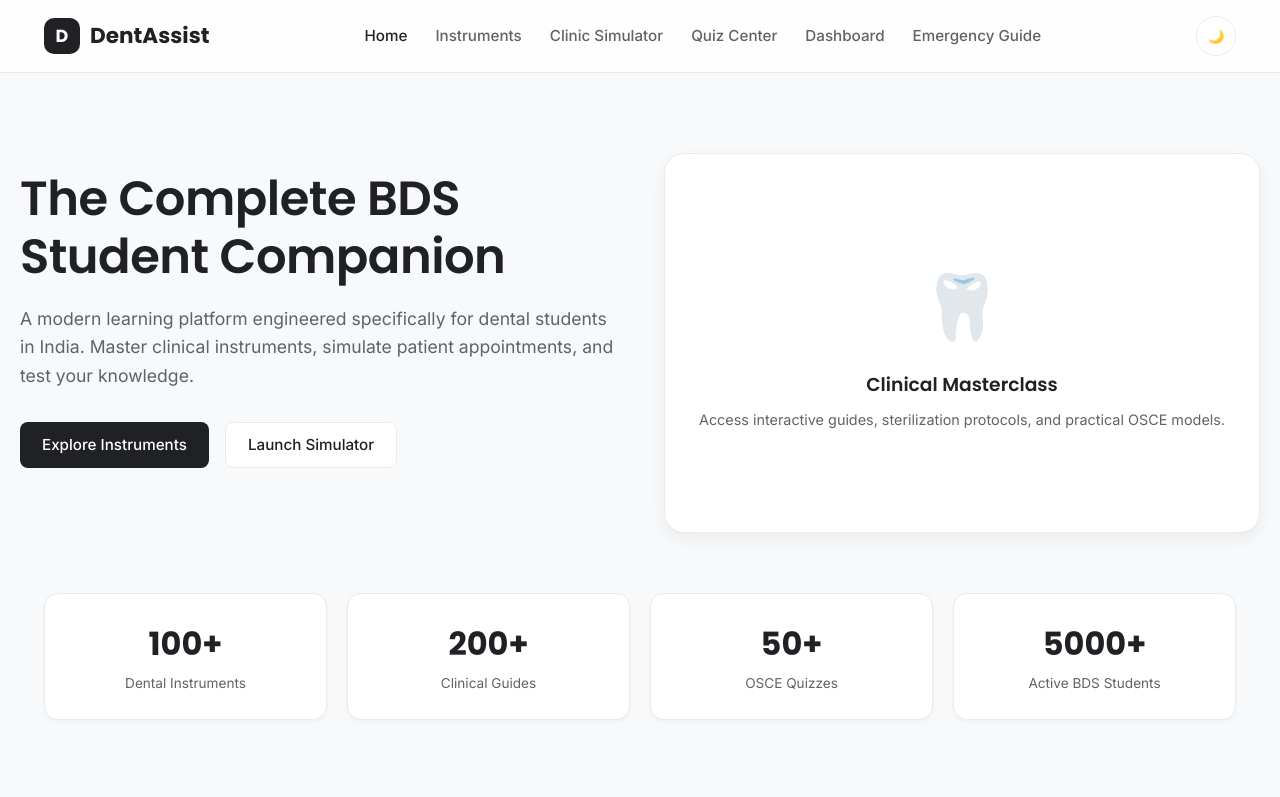
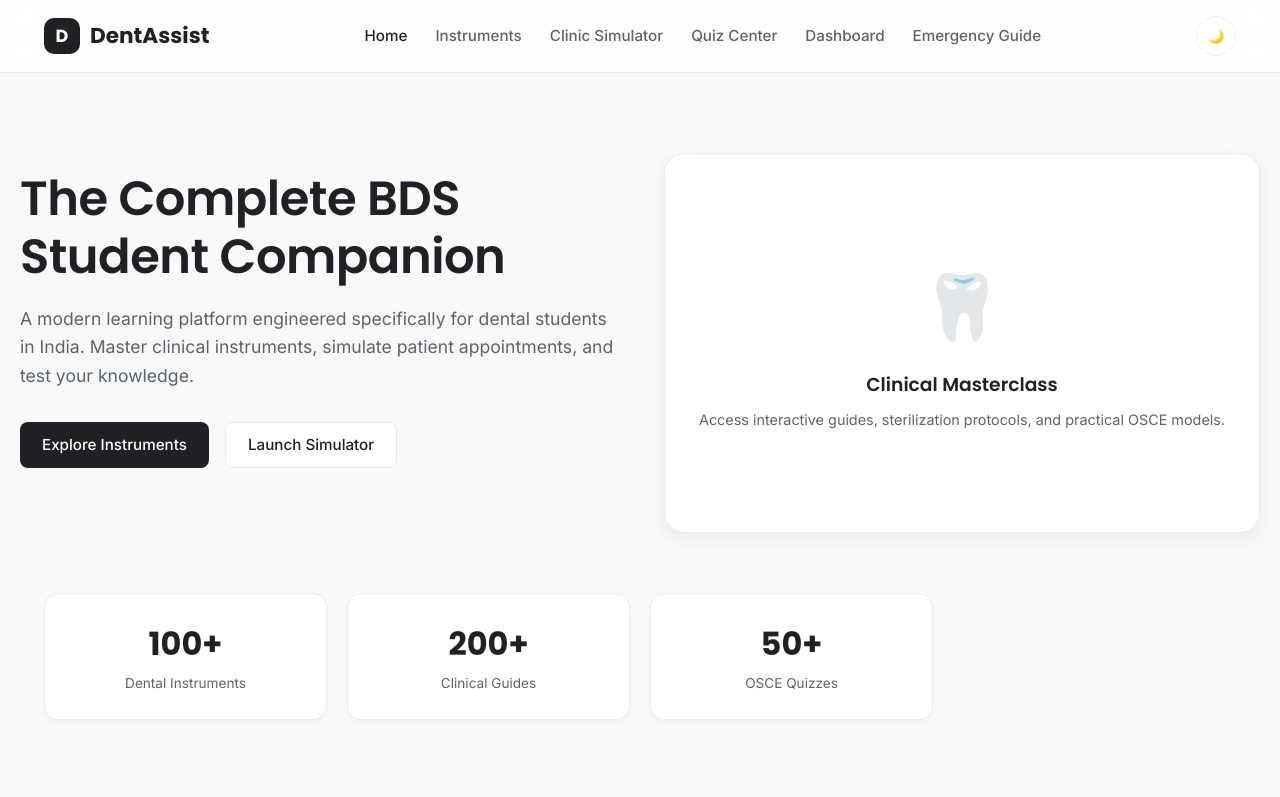
Before and after one commit to karthikraj240706/dent-assist, a plain HTML site: page index.html in a window 1280 px wide. Shown: the top 797 px of the page. Drawn offline with Linux system fonts and the light colour scheme.

Commit message:
Update index.html

```diff
--- a/index.html
+++ b/index.html
@@ -67,10 +67,7 @@
           <div class="stat-number">50+</div>
           <div class="stat-label">OSCE Quizzes</div>
         </div>
-        <div class="stat-card">
-          <div class="stat-number">5000+</div>
-          <div class="stat-label">Active BDS Students</div>
-        </div>
+
       </div>
     </section>
 
```
